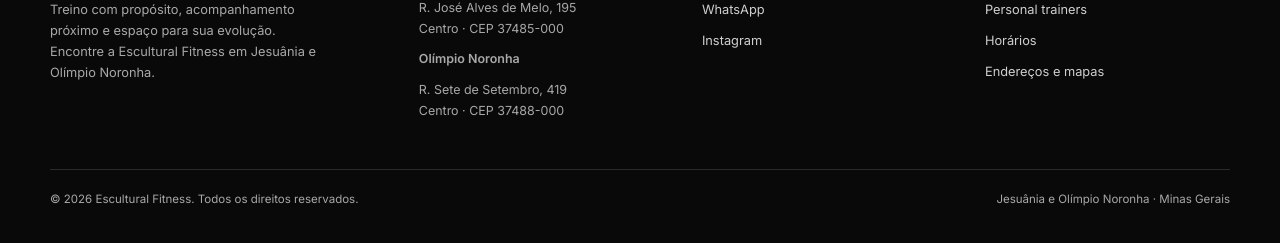
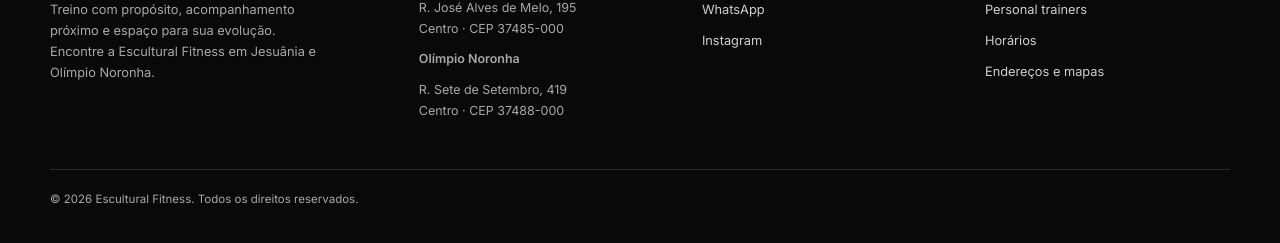
Before and after one commit to luiss1n/EsculturalFitness, a plain HTML site: page index.html in a window 1280 px wide. Shown: the part 9103-9346 px from the top of the page. Drawn offline with nearby package versions, Linux system fonts and the light colour scheme.

Commit message:
Atualizacao do rodapé.

```diff
--- a/index.html
+++ b/index.html
@@ -81,7 +81,7 @@
     </div></section>
     <section class="final-cta"><div class="wrap reveal"><p class="eyebrow">O primeiro passo é seu</p><h2>Sua evolução começa com o primeiro passo.</h2><a class="btn" href="https://wa.me/5535998174166?text=Ol%C3%A1!%20Quero%20come%C3%A7ar%20a%20treinar%20na%20Escultural%20Fitness." target="_blank" rel="noopener">Vamos conversar <span aria-hidden="true">↗</span></a></div></section>
   </main>
-  <footer class="footer"><div class="wrap"><div class="footer-grid"><div class="footer-brand"><a class="brand" href="#inicio" aria-label="Escultural Fitness, início"><img class="brand-mark" src="logo-escultural-fitness.jpg" alt="Logo original da Escultural Fitness"><span class="brand-name">ESCULTURAL<small>FITNESS</small></span></a><p>Treino com propósito, acompanhamento próximo e espaço para sua evolução. Encontre a Escultural Fitness em Jesuânia e Olímpio Noronha.</p></div><div class="footer-col"><h3>Unidades</h3><p><strong>Jesuânia</strong></p><address>R. José Alves de Melo, 195<br>Centro · CEP 37485-000</address><p><strong>Olímpio Noronha</strong></p><address>R. Sete de Setembro, 419<br>Centro · CEP 37488-000</address></div><div class="footer-col"><h3>Fale com a equipe</h3><a href="tel:+5535998174166">(35) 99817-4166</a><a href="https://wa.me/5535998174166" target="_blank" rel="noopener">WhatsApp</a><a href="https://www.instagram.com/esculturalfitnessacademia/" target="_blank" rel="noopener">Instagram</a></div><div class="footer-col"><h3>Navegação</h3><a href="#sobre">Sobre a academia</a><a href="#equipe">Personal trainers</a><a href="#horarios">Horários</a><a href="#visite">Endereços e mapas</a></div></div><div class="footer-bottom"><small>© <span id="year"></span> Escultural Fitness. Todos os direitos reservados.</small><small>Jesuânia e Olímpio Noronha · Minas Gerais</small></div></div></footer>
+  <footer class="footer"><div class="wrap"><div class="footer-grid"><div class="footer-brand"><a class="brand" href="#inicio" aria-label="Escultural Fitness, início"><img class="brand-mark" src="logo-escultural-fitness.jpg" alt="Logo original da Escultural Fitness"><span class="brand-name">ESCULTURAL<small>FITNESS</small></span></a><p>Treino com propósito, acompanhamento próximo e espaço para sua evolução. Encontre a Escultural Fitness em Jesuânia e Olímpio Noronha.</p></div><div class="footer-col"><h3>Unidades</h3><p><strong>Jesuânia</strong></p><address>R. José Alves de Melo, 195<br>Centro · CEP 37485-000</address><p><strong>Olímpio Noronha</strong></p><address>R. Sete de Setembro, 419<br>Centro · CEP 37488-000</address></div><div class="footer-col"><h3>Fale com a equipe</h3><a href="tel:+5535998174166">(35) 99817-4166</a><a href="https://wa.me/5535998174166" target="_blank" rel="noopener">WhatsApp</a><a href="https://www.instagram.com/esculturalfitnessacademia/" target="_blank" rel="noopener">Instagram</a></div><div class="footer-col"><h3>Navegação</h3><a href="#sobre">Sobre a academia</a><a href="#equipe">Personal trainers</a><a href="#horarios">Horários</a><a href="#visite">Endereços e mapas</a></div></div><div class="footer-bottom"><small>© <span id="year"></span> Escultural Fitness. Todos os direitos reservados.</small></div></div></footer>
   <a class="floating-wa" href="https://wa.me/5535998174166" target="_blank" rel="noopener" aria-label="Fale com a Escultural Fitness pelo WhatsApp"><svg viewBox="0 0 24 24" aria-hidden="true"><path d="M20.52 3.48A11.86 11.86 0 0 0 12.06 0C5.48 0 .13 5.35.13 11.93c0 2.1.55 4.15 1.6 5.96L0 24l6.27-1.65a11.9 11.9 0 0 0 5.78 1.47h.01C18.64 23.82 24 18.47 24 11.89c0-3.18-1.24-6.17-3.48-8.41ZM12.06 21.8h-.01a9.9 9.9 0 0 1-5.04-1.38l-.36-.21-3.72.98.99-3.63-.24-.37a9.85 9.85 0 0 1-1.52-5.26c0-5.48 4.46-9.93 9.94-9.93 2.65 0 5.14 1.03 7.01 2.91a9.86 9.86 0 0 1 2.9 7.02c0 5.48-4.46 9.93-9.95 9.93Zm5.45-7.44c-.3-.15-1.75-.86-2.02-.96-.27-.1-.47-.15-.67.15-.2.3-.76.96-.93 1.16-.17.2-.35.22-.65.07-.3-.15-1.27-.47-2.42-1.5-.89-.79-1.5-1.76-1.67-2.06-.17-.3-.02-.46.13-.61.14-.14.3-.35.45-.52.15-.17.2-.3.3-.5.1-.2.05-.38-.02-.53-.08-.15-.67-1.62-.92-2.22-.24-.58-.49-.5-.67-.51h-.57c-.2 0-.52.07-.79.37-.27.3-1.04 1.02-1.04 2.49s1.07 2.89 1.22 3.09c.15.2 2.1 3.2 5.08 4.48.71.31 1.26.5 1.69.64.71.23 1.36.2 1.87.12.57-.09 1.75-.72 2-1.42.25-.7.25-1.3.17-1.42-.07-.13-.27-.2-.57-.35Z"/></svg></a>
   <button class="to-top" type="button" aria-label="Voltar ao topo">↑</button>
   <script>
```
